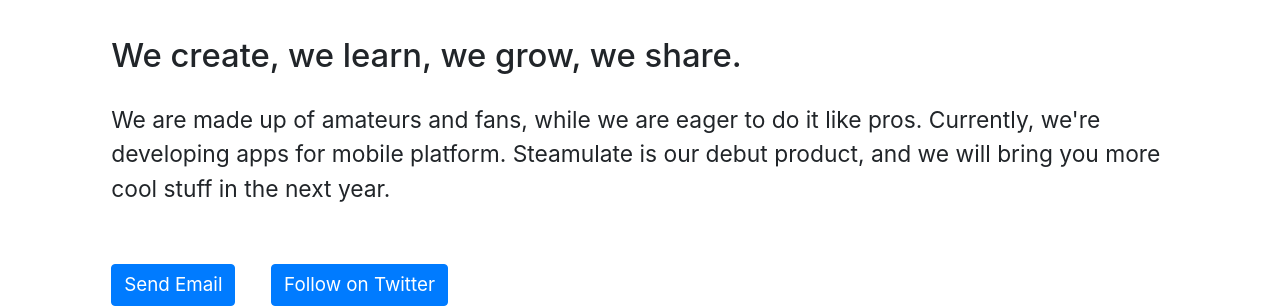
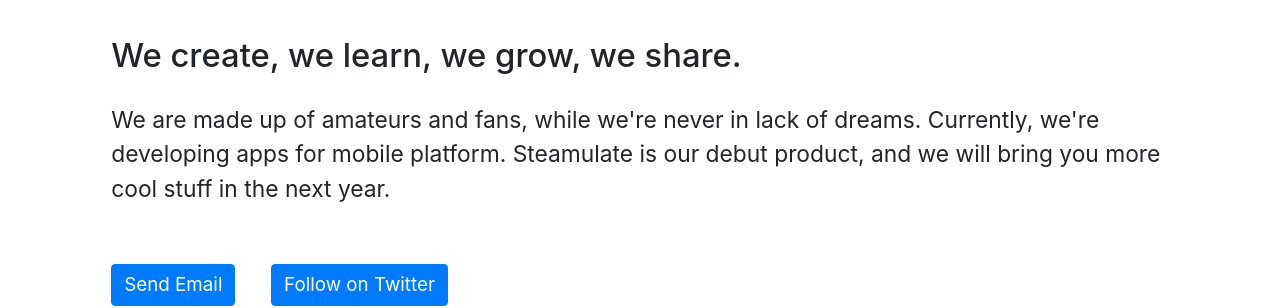
Before and after one commit to raymond-u/Steamulate-Website, a Jekyll site: the page built from about.html, in a window 1280 px wide and 900 px high, scrolled down 54 px. Shown: the part 403-711 px from the top of the window. Built offline with Jekyll 4.4.1, drawn with Linux system fonts in a browser that asks for light colours; nearby versions of some CDN libraries; comment, search, counter and statistics services are not loaded.

Commit message:
Update about.html

```diff
--- a/about.html
+++ b/about.html
@@ -9,6 +9,6 @@
     <div class="card card-custom"><img class="card-img-top w-100 d-block" src="{{ site.baseurl }}/images/eunoware_landscape_logo.png">
         <div class="card-body">
             <h4 class="card-title card-title-custom">We create, we learn, we grow, we share.</h4>
-            <p class="card-text card-paragraph-custom">We are made up of amateurs and fans, while we are eager to do it like pros. Currently, we're developing apps for mobile platform. Steamulate is our debut product, and we will bring you more cool stuff in the next year.</p><a class="btn btn-primary card-button-custom" href="mailto:steamulate.cc@gmail.com" role="button">Send Email</a><a class="btn btn-primary card-button-custom" href="https://twitter.com/EunoWare" role="button"> Follow on Twitter</a></div>
+            <p class="card-text card-paragraph-custom">We are made up of amateurs and fans, while we're never in lack of dreams. Currently, we're developing apps for mobile platform. Steamulate is our debut product, and we will bring you more cool stuff in the next year.</p><a class="btn btn-primary card-button-custom" href="mailto:steamulate.cc@gmail.com" role="button">Send Email</a><a class="btn btn-primary card-button-custom" href="https://twitter.com/EunoWare" role="button"> Follow on Twitter</a></div>
     </div>
 </section>
```
